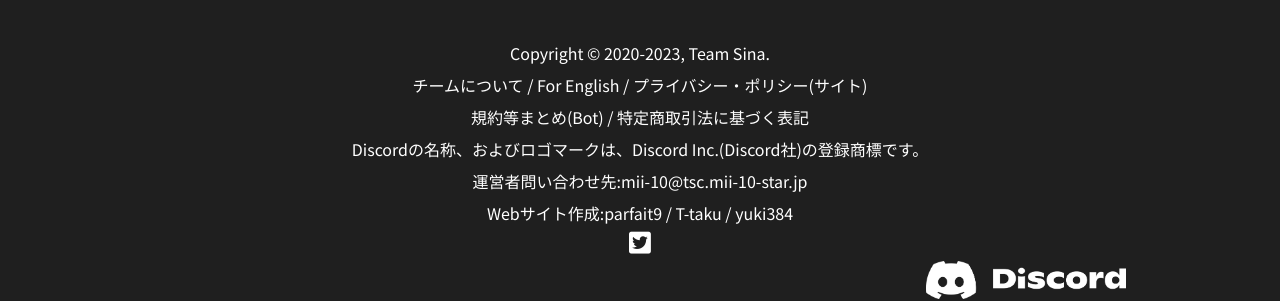
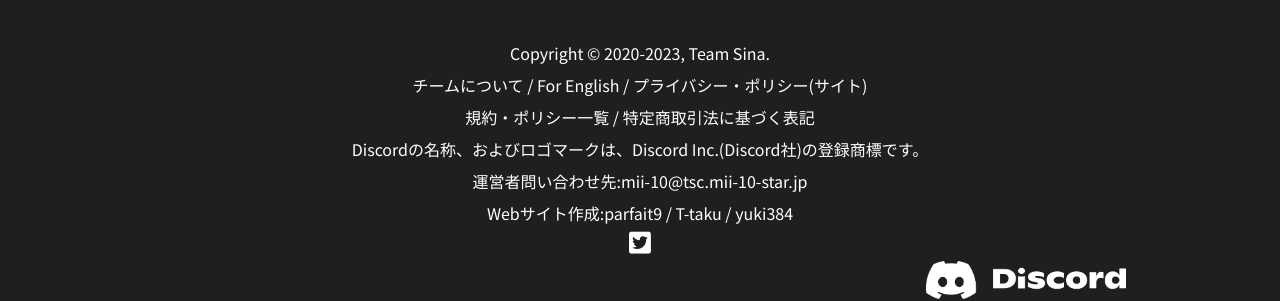
Before and after one commit to SinaKitagami/sinakitagami.github.io, a Jekyll site: the page built from success.html, in a window 1280 px wide and 900 px high, scrolled down 480 px. Shown: the part 541-842 px from the top of the window. Built offline with Jekyll 4.4.1, drawn with Linux system fonts in a browser that asks for light colours; nearby versions of some CDN libraries; a script that is not in the unit is left out.

Commit message:
Update footer.html

```diff
--- a/_includes/footer.html
+++ b/_includes/footer.html
@@ -2,7 +2,7 @@
     Copyright &copy; 2020<script>new Date().getFullYear()>2020&&document.write("-"+new Date().getFullYear());</script>, Team Sina.
     <br>
     <a href="{{site.url}}/aboutus">チームについて</a> / <a href="{{ site.url }}/index-en">For English</a> / <a href="{{ site.url }}/site/privacy-policy">プライバシー・ポリシー(サイト)</a><br>
-    <a href="{{ site.url }}/legal">規約等まとめ(Bot)</a> / <a href="{{ site.url }}/legal/tradelaw">特定商取引法に基づく表記</a><br>
+    <a href="{{ site.url }}/legal">規約・ポリシー一覧</a> / <a href="{{ site.url }}/legal/tradelaw">特定商取引法に基づく表記</a><br>
     Discordの名称、およびロゴマークは、Discord Inc.(Discord社)の登録商標です。<br>
     運営者問い合わせ先:mii-10@tsc.mii-10-star.jp<br>
     Webサイト作成:parfait9 / T-taku / yuki384
```
